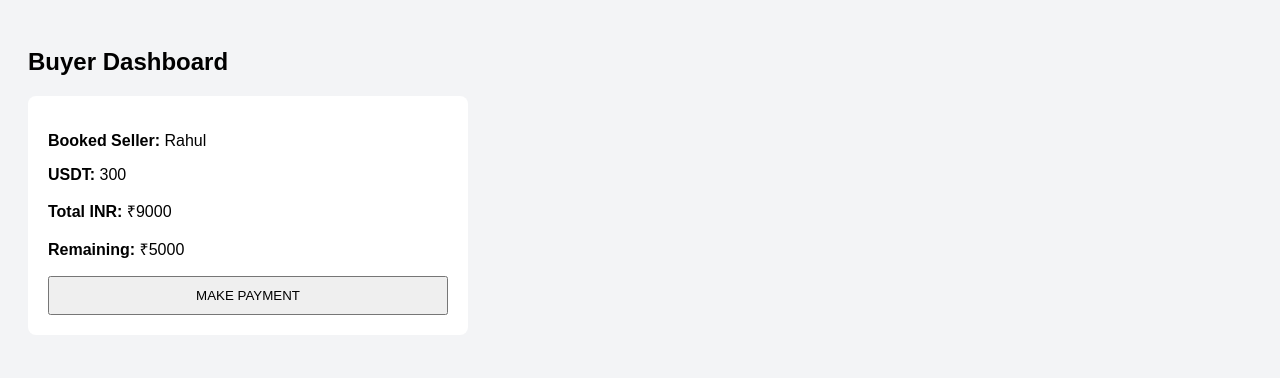
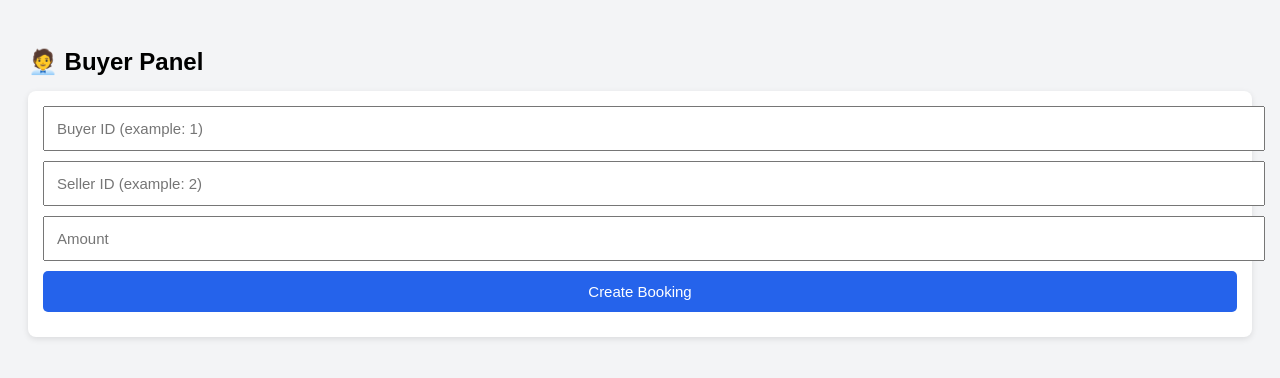
Before and after one commit to inamulhoqueindia/usdt-escrow-app, a website: page public/buyer.html in a window 1280 px wide. Drawn offline with Linux system fonts and the light colour scheme.

Commit message:
Buyer UI added

```diff
--- a/public/buyer.html
+++ b/public/buyer.html
@@ -1,29 +1,82 @@
 <!DOCTYPE html>
 <html>
 <head>
-  <title>Buyer Dashboard</title>
+  <title>Buyer Panel</title>
   <meta name="viewport" content="width=device-width, initial-scale=1">
+
+  <style>
+    body {
+      font-family: Arial, sans-serif;
+      background: #f3f4f6;
+      padding: 20px;
+    }
+    h2 {
+      margin-bottom: 15px;
+    }
+    input, button {
+      width: 100%;
+      padding: 12px;
+      margin-bottom: 10px;
+      font-size: 15px;
+    }
+    button {
+      background: #2563eb;
+      color: white;
+      border: none;
+      cursor: pointer;
+      border-radius: 5px;
+    }
+    .box {
+      background: white;
+      padding: 15px;
+      border-radius: 8px;
+      box-shadow: 0 2px 6px rgba(0,0,0,0.1);
+    }
+  </style>
 </head>
-<body style="font-family:Arial; background:#f3f4f6; padding:20px;">
 
-  <h2>Buyer Dashboard</h2>
+<body>
 
-  <div style="background:white; padding:20px; border-radius:8px; max-width:400px;">
-    <p><b>Booked Seller:</b> Rahul</p>
-    <p><b>USDT:</b> 300</p>
-    <p><b>Total INR:</b> ₹9000</p>
-    <p><b>Remaining:</b> ₹5000</p>
+<h2>🧑‍💼 Buyer Panel</h2>
 
-    <button onclick="makePayment()" style="width:100%; padding:10px;">
-      MAKE PAYMENT
-    </button>
-  </div>
+<div class="box">
+  <input id="buyer" placeholder="Buyer ID (example: 1)">
+  <input id="seller" placeholder="Seller ID (example: 2)">
+  <input id="amount" placeholder="Amount">
 
-  <script>
-    function makePayment() {
-      window.location.href = "/payment.html";
-    }
-  </script>
+  <button onclick="book()">Create Booking</button>
+</div>
+
+<script>
+async function book() {
+  const buyer = document.getElementById("buyer").value;
+  const seller = document.getElementById("seller").value;
+  const amount = document.getElementById("amount").value;
+
+  if (!buyer || !seller || !amount) {
+    alert("Fill all fields");
+    return;
+  }
+
+  const res = await fetch("/api/booking/create", {
+    method: "POST",
+    headers: { "Content-Type": "application/json" },
+    body: JSON.stringify({
+      buyer_id: buyer,
+      seller_id: seller,
+      amount: amount
+    })
+  });
+
+  const data = await res.json();
+
+  if (data.ok) {
+    alert("Booking created successfully!");
+  } else {
+    alert("Error creating booking");
+  }
+}
+</script>
 
 </body>
 </html>
```
